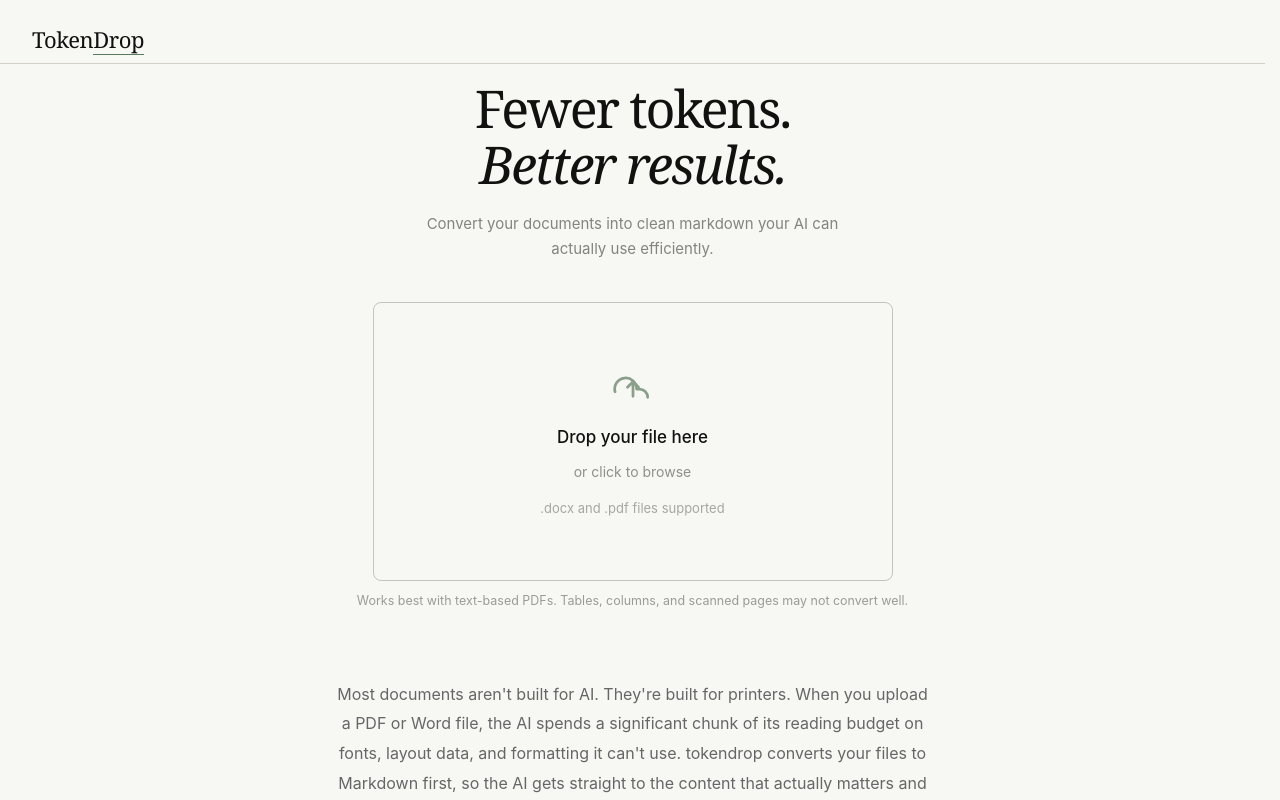
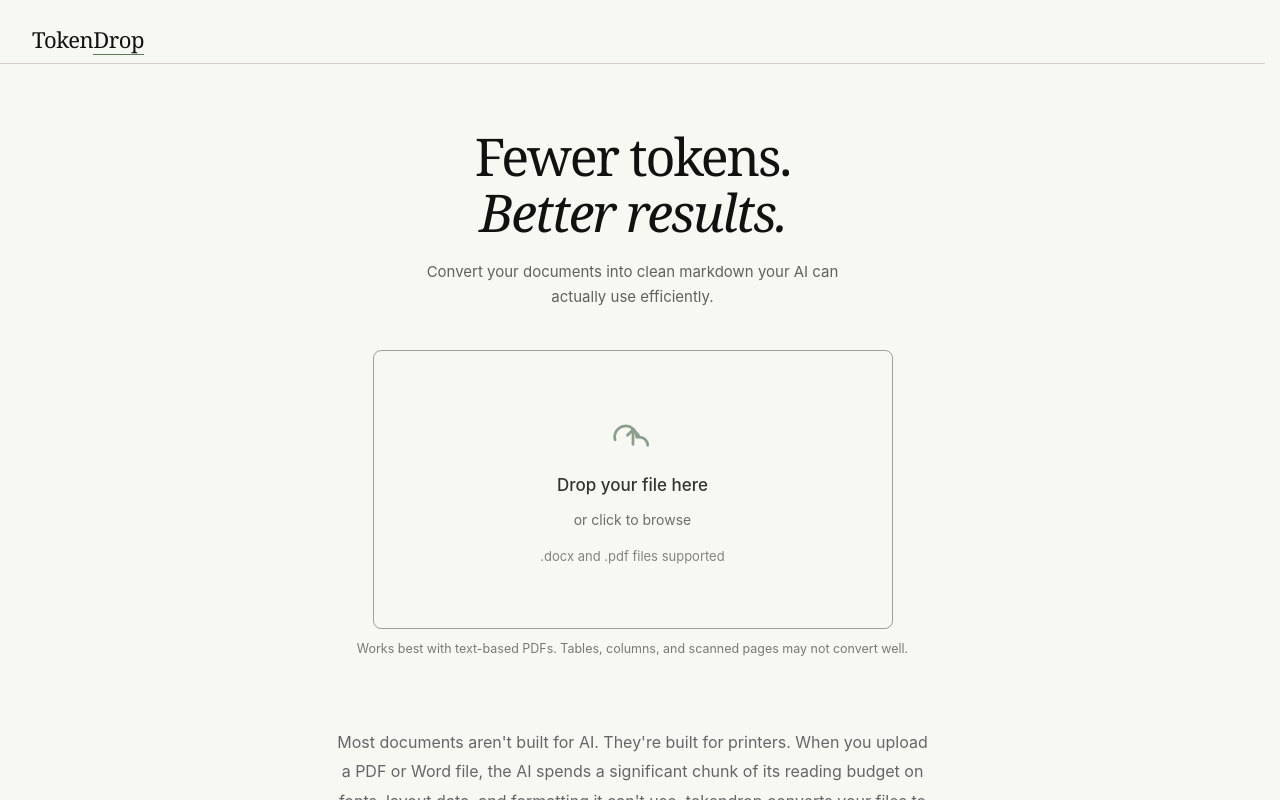
Before and after one commit to zach-ss/tokendrop, a React (Vite) app: page / in a window 1280 px wide. Built offline with nearby package versions, Linux system fonts and the light colour scheme.

Commit message:
Update App.css

```diff
--- a/src/App.css
+++ b/src/App.css
@@ -43,7 +43,7 @@
   flex-direction: column;
   align-items: center;
   justify-content: center;
-  padding: 5rem 2rem 2rem;
+  padding: 8rem 2rem 2rem;
   width: 100%;
   margin-left: auto;
   margin-right: auto;
@@ -93,7 +93,7 @@
   font-family: var(--font-ui);
   font-size: 0.9375rem;
   color: var(--text);
-  opacity: 0.5;
+  opacity: 0.65;
   line-height: 1.65;
   text-align: center;
   max-width: 420px;
@@ -103,7 +103,7 @@
 .dropzone {
   width: 100%;
   max-width: 520px;
-  border: 1.5px solid rgba(17, 17, 16, 0.22);
+  border: 1.5px solid rgba(17, 17, 16, 0.38);
   border-radius: var(--radius);
   padding: 4rem 2rem;
   display: flex;
@@ -140,19 +140,20 @@
   font-weight: 500;
   color: var(--text);
   text-align: center;
+  opacity: 0.85;
 }
 
 .dropzone-sub {
   font-size: 0.875rem;
   color: var(--text);
-  opacity: 0.45;
+  opacity: 0.6;
   text-align: center;
 }
 
 .dropzone-hint {
   font-size: 0.8125rem;
   color: var(--text);
-  opacity: 0.35;
+  opacity: 0.5;
   margin-top: 0.25rem;
 }
 
@@ -230,7 +231,7 @@
 .pdf-warning {
   font-size: 0.78rem;
   color: var(--text);
-  opacity: 0.4;
+  opacity: 0.55;
   text-align: center;
   margin-top: 12px;
   margin-bottom: 0;
```
